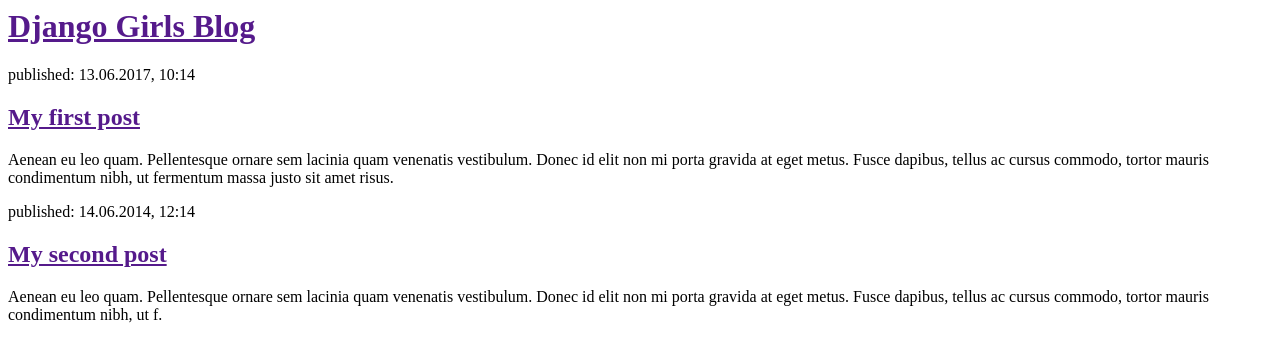
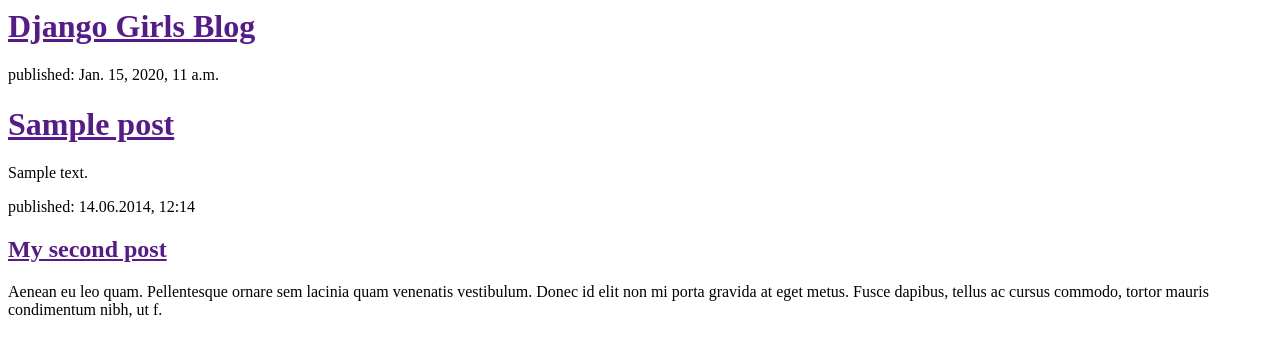
Before and after one commit to AlvaroVzqz/my-first-blog, a Django app: template blog/templates/blog/post_list.html in a window 1280 px wide. Shown: the top 362 px of the page. Run offline with Django 3.2, Linux system fonts and the light colour scheme; the template is opened without the code that fills it: values that come from a table or form of the project are taken from there, others are empty; tables that the repository leaves empty hold one stand-in row (values such as "Sample post").

Commit message:
Modificados templates para mostrar los posts de la base de datos

```diff
--- a/blog/models.py
+++ b/blog/models.py
@@ -1,5 +1,6 @@
 from django.db import models
 from django.utils import timezone
+
 
 class Post(models.Model):
         author = models.ForeignKey('auth.User')
--- a/blog/templates/blog/post_list.html
+++ b/blog/templates/blog/post_list.html
@@ -7,11 +7,13 @@
                 <h1><a href="">Django Girls Blog</a></h1>
             </div>
 
-            <div>
-                <p>published: 13.06.2017, 10:14</p>
-                <h2><a href="">My first post</a></h2>
-                <p>Aenean eu leo quam. Pellentesque ornare sem lacinia quam venenatis vestibulum. Donec id elit non mi porta gravida at eget metus. Fusce dapibus, tellus ac cursus commodo, tortor mauris condimentum nibh, ut fermentum massa justo sit amet risus.</p>
-            </div>
+            {% for post in posts %}
+       			<div>
+            		<p>published: {{ post.published_date }}</p>
+            		<h1><a href="">{{ post.title }}</a></h1>
+            		<p>{{ post.text|linebreaksbr }}</p>
+        		</div>
+   			{% endfor %}
 
             <div>
                 <p>published: 14.06.2014, 12:14</p>
--- a/blog/views.py
+++ b/blog/views.py
@@ -1,6 +1,9 @@
 from django.shortcuts import render
+from .models import Post
+from django.utils import timezone
 
 def post_list(request):
-        return render(request, 'blog/post_list.html', {})
+	posts = Post.objects.filter(published_date__lte=timezone.now()).order_by('published_date')
+	return render(request, 'blog/post_list.html', {'posts': posts})
 
 # Create your views here.
```
